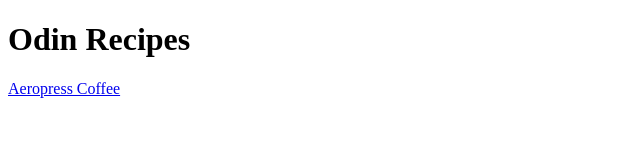
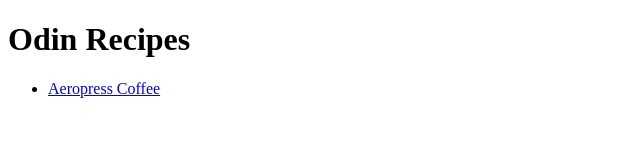
Before and after one commit to woxen/odin-recipes, a plain HTML site: page index.html in a window 1280 px wide. Shown: the whole page, without its empty margins (0-640 px from the left). Drawn offline with Linux system fonts and the light colour scheme.

Commit message:
Changed index.html to display a list of links instead of text

```diff
--- a/index.html
+++ b/index.html
@@ -8,6 +8,8 @@
 </head>
 <body>
     <h1>Odin Recipes</h1>
-    <a href="recipes/aeropress.html">Aeropress Coffee</a>
+    <ul>
+        <li><a href="recipes/aeropress.html">Aeropress Coffee</a></li>
+    </ul>
 </body>
 </html>
```
